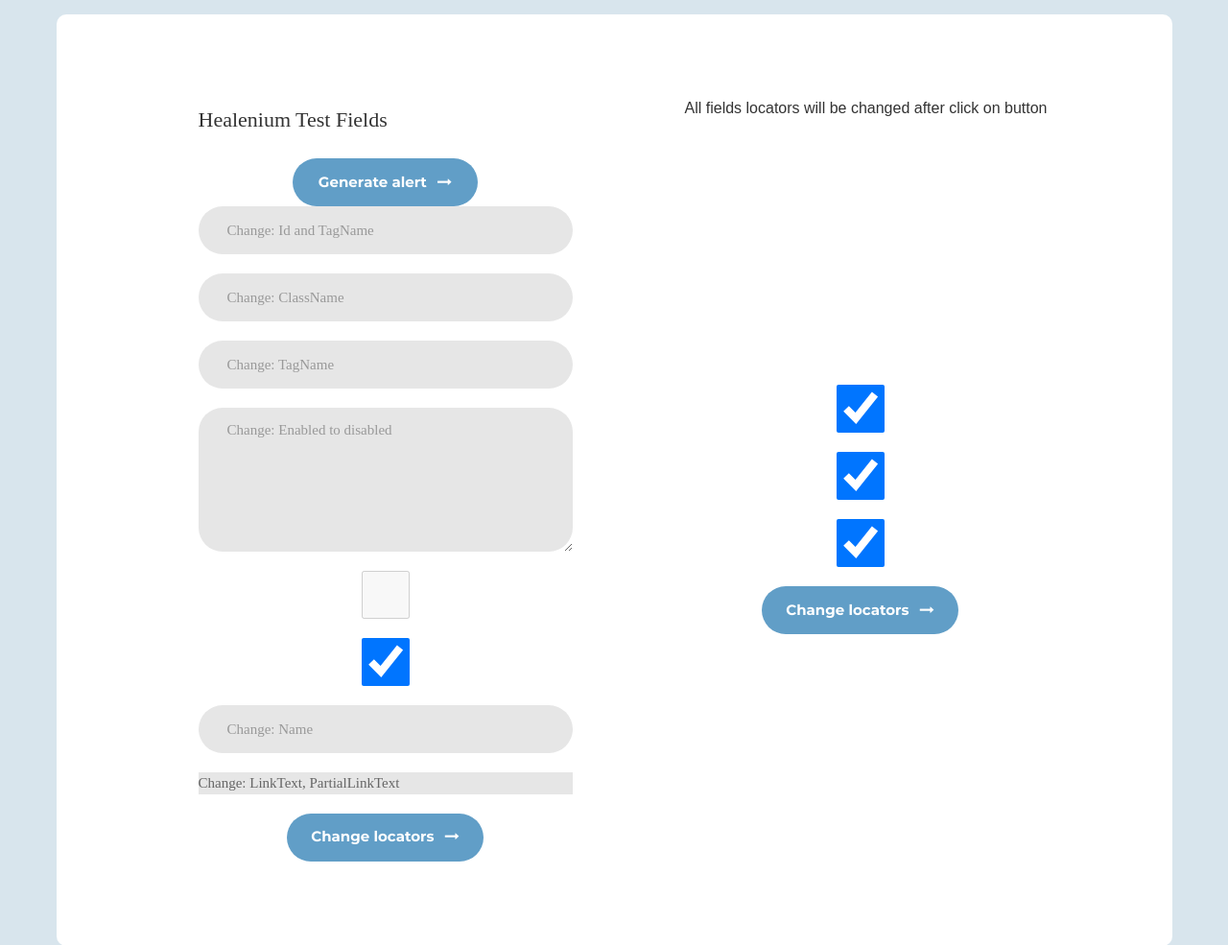
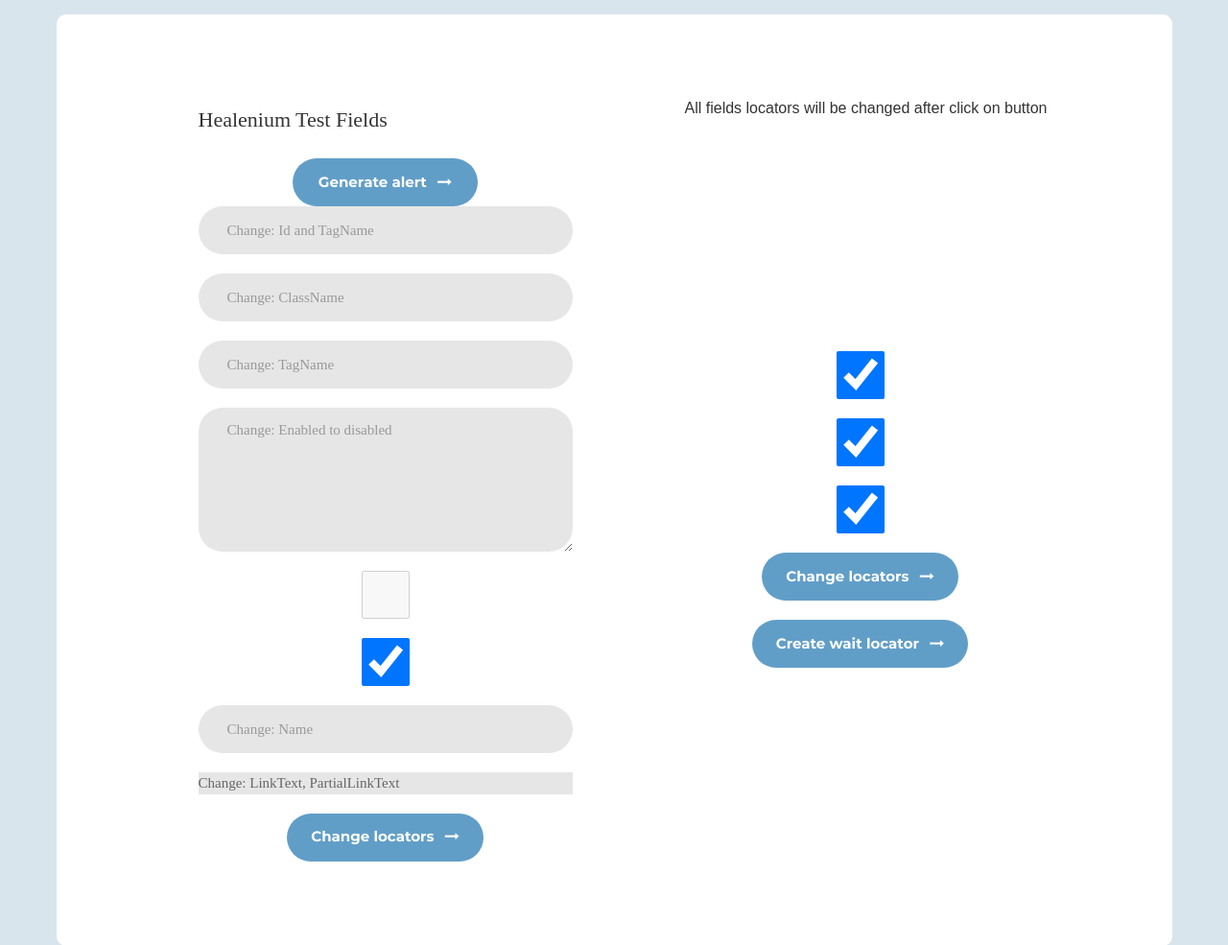
Before and after one commit to ElenaStepuro/elenastepuro.github.io, a plain HTML site: page test_env/index.html in a window 1280 px wide. Shown: the top 985 px of the page at 96% size. Drawn offline with Linux system fonts and the light colour scheme; a web font is replaced by a local one.

Commit message:
Add Wait function

```diff
--- a/test_env/index.html
+++ b/test_env/index.html
@@ -34,6 +34,12 @@
                 <button class="healenium-form-btn" id="submit_alert" name="random_alert" onclick="hlmWait()">
 						<span>
 							Generate alert
+							<i class="fa fa-long-arrow-right" aria-hidden="true"></i>
+						</span>
+                </button>
+                <button class="healenium-form-btn" style="display: none;" id="wait_submit_alert" name="wait_random_alert" onclick="hlmWait()">
+						<span>
+							Wait Generate alert
 							<i class="fa fa-long-arrow-right" aria-hidden="true"></i>
 						</span>
                 </button>
@@ -114,6 +120,14 @@
 						</span>
                 </button>
             </div>
+            <div class="container-healenium-form-btn">
+                <button class="healenium-form-btn" style="margin-top: 20px" id="Wait_Submit" name="create_fields" onclick="waitSubmit()">
+						<span>
+							Create wait locator
+							<i class="fa fa-long-arrow-right" aria-hidden="true"></i>
+						</span>
+                </button>
+            </div>
 		</div>
     </div>
 </div>
--- a/test_env/js/main.js
+++ b/test_env/js/main.js
@@ -117,3 +117,16 @@ function hlmWait(){
 	var ch3=document.getElementById("form_checked3");
     ch3.className="unchecked3";
  }
+
+ function waitSubmit() {
+     setTimeout(function () {
+         // Здесь мы делаем определенный элемент видимым через его id
+         var newElement = document.createElement("input");
+         newElement.placeholder = "Wait input";
+         newElement.className = "input1"
+         newElement.id = "wait_new_element";
+         var submit = document.getElementById("Wait_Submit");
+         submit.parentNode.appendChild(newElement);
+         initialised = true;
+     }, 8000); // 8 seconds
+ }
```
